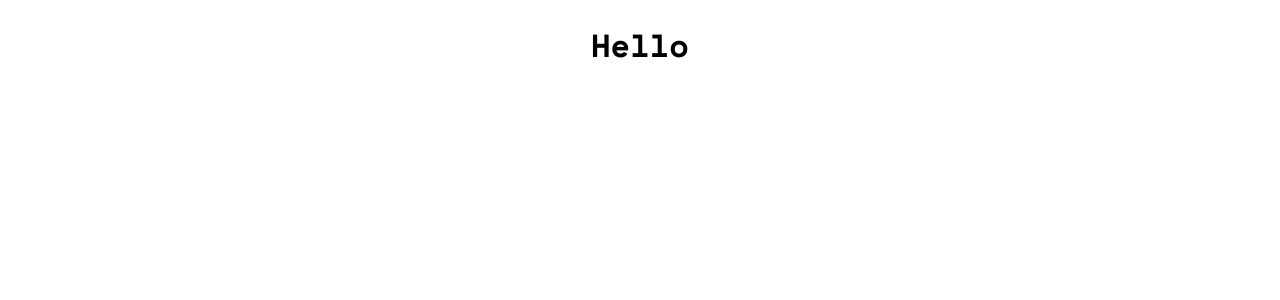
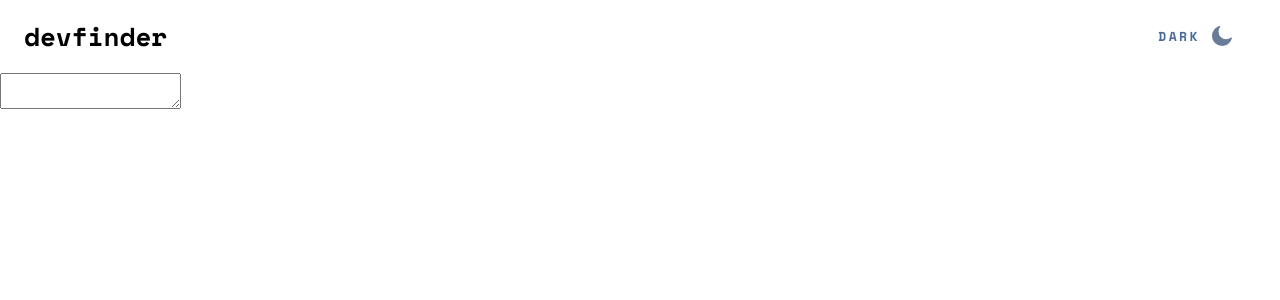
Before and after one commit to gcarter89/github-user-search-app, a React (Create React App) app: page / in a window 1280 px wide. Shown: the top 300 px of the page. Built offline with nearby package versions, Linux system fonts and the light colour scheme.

Commit message:
initial componentry added. basic header style

```diff
--- a/src/App.scss
+++ b/src/App.scss
@@ -1,3 +1,33 @@
 .App {
   text-align: center;
 }
+
+h1 {
+    font-weight: 700;
+    font-size: 26px;
+    line-height: 38px;
+}
+
+h2 {
+    font-weight: 700;
+    font-size: 22px;
+    line-height: 33px;
+}
+
+h3 {
+    font-weight: 400;
+    font-size: 16px;
+    line-height: 24px;
+}
+
+h4 {
+    font-weight: 400;
+    font-size: 13px;
+    line-height: 20px;
+}
+
+p {
+    font-weight: 400;
+    font-size: 15px;
+    line-height: 25px;
+}
--- a/src/App.tsx
+++ b/src/App.tsx
@@ -1,11 +1,15 @@
 import React from 'react';
 import './App.scss';
+import Header from './components/Header';
+import Main from './components/Main';
 
 function App() {
   return (
-    <div className="App">
-        <h1>Hello</h1>
-    </div>
+    <>
+        <Header/>
+        <Main />
+    </>
+
   );
 }
 
--- /dev/null
+++ b/src/components/Card.tsx
@@ -0,0 +1,5 @@
+export default function Card() {
+    return (
+        <div></div>
+    )
+}
--- /dev/null
+++ b/src/components/Header.tsx
@@ -0,0 +1,16 @@
+import styles from './header.module.scss';
+// import {ReactComponent as LightIcon} from '../assets/icon-sun.svg';
+import {ReactComponent as DarkIcon} from '../assets/icon-moon.svg';
+
+export default function Header() {
+    return (
+        <header className={styles.header}>
+            <h1 className={styles.header_title}>devfinder</h1>
+            <button className={styles.header_button}>
+                <h4 className={styles.header_buttonCopy}>DARK</h4>
+                <DarkIcon />
+                {/* <LightIcon /> */}
+            </button>
+        </header>
+    )
+}
--- /dev/null
+++ b/src/components/Main.tsx
@@ -0,0 +1,11 @@
+import Card from "./Card";
+import SearchBar from "./SearchBar";
+
+export default function Main() {
+    return (
+        <main>
+            <SearchBar />
+            <Card />
+        </main>
+    )
+}
--- /dev/null
+++ b/src/components/SearchBar.tsx
@@ -0,0 +1,5 @@
+export default function SearchBar() {
+    return (
+        <textarea />
+    )
+}
--- /dev/null
+++ b/src/components/header.module.scss
@@ -0,0 +1,32 @@
+.header {
+    display: flex;
+    justify-content: space-between;
+    align-items: center;
+    margin: 0 24px;
+
+    &_title {
+        user-select: none;
+    }
+
+    &_button {
+        all: inherit;
+        cursor: pointer;
+        height: fit-content;
+        color: #4B6A9B;
+            // fill: #4B6A9B;
+    }
+
+    &_button:hover {
+        color: #222731;
+        svg > path {
+            fill: #222731;
+        }
+    }
+
+    &_buttonCopy {
+        font-weight: 700;
+        padding-right: 12px;
+        letter-spacing: 2.5px;
+        margin: 0;
+    }
+}
```
